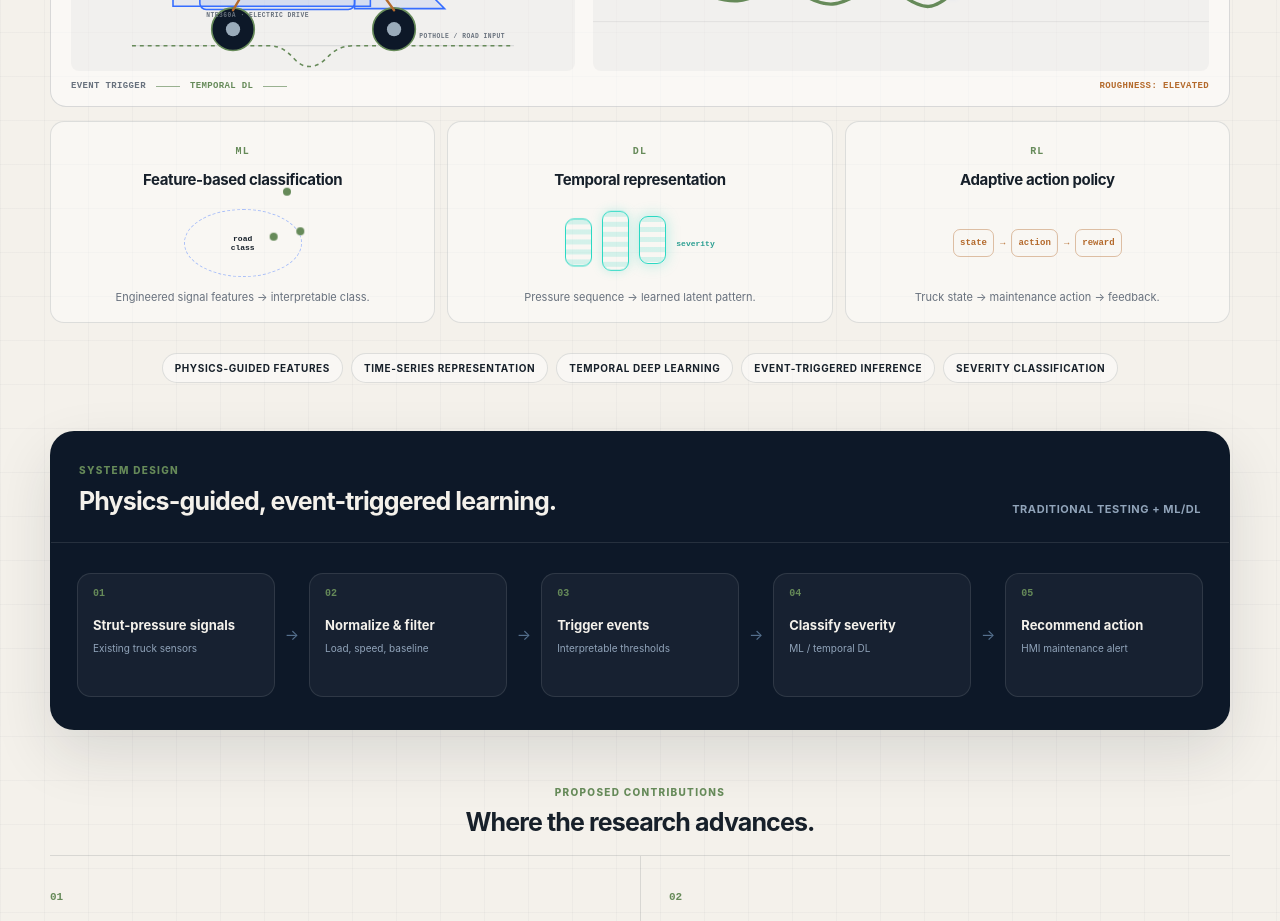
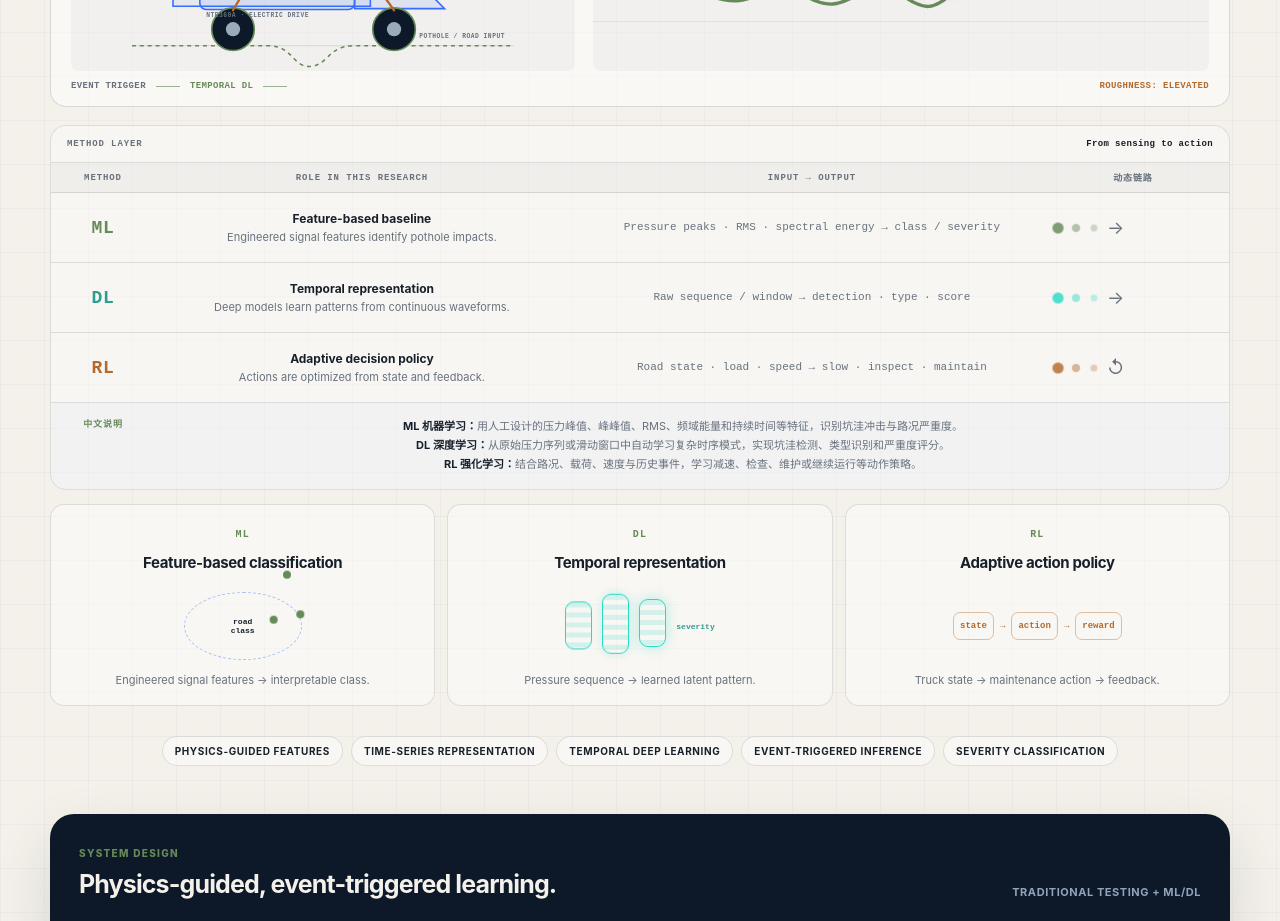
Before and after one commit to jiangjian9803-eng/jiangjian9803-eng.github.io, a Next.js app: page / in a window 1280 px wide. Shown: the part 4060-4981 px from the top of the page. Built offline with nearby package versions, Linux system fonts and the light colour scheme.

Commit message:
Add bilingual ML DL RL application map

```diff
--- a/index.html
+++ b/index.html
@@ -237,6 +237,14 @@
               </div>
               <div class="physics-demo-footer"><span>event trigger</span><i></i><b>temporal DL</b><i></i><strong>roughness: elevated</strong></div>
             </div>
+            <div class="method-map" aria-label="Bilingual ML DL RL application map">
+              <div class="method-map-head"><span>METHOD LAYER</span><strong>From sensing to action</strong></div>
+              <div class="method-map-row method-map-columns"><b>METHOD</b><b>ROLE IN THIS RESEARCH</b><b>INPUT → OUTPUT</b><b>动态链路</b></div>
+              <div class="method-map-row"><strong class="method-code ml">ML</strong><div><b>Feature-based baseline</b><small>Engineered signal features identify pothole impacts.</small></div><div class="method-io">Pressure peaks · RMS · spectral energy → class / severity</div><div class="method-flow ml-flow"><i></i><i></i><i></i><span>→</span></div></div>
+              <div class="method-map-row"><strong class="method-code dl">DL</strong><div><b>Temporal representation</b><small>Deep models learn patterns from continuous waveforms.</small></div><div class="method-io">Raw sequence / window → detection · type · score</div><div class="method-flow dl-flow"><i></i><i></i><i></i><span>→</span></div></div>
+              <div class="method-map-row"><strong class="method-code rl">RL</strong><div><b>Adaptive decision policy</b><small>Actions are optimized from state and feedback.</small></div><div class="method-io">Road state · load · speed → slow · inspect · maintain</div><div class="method-flow rl-flow"><i></i><i></i><i></i><span>↺</span></div></div>
+              <div class="method-map-cn"><span>中文说明</span><p><b>ML 机器学习：</b>用人工设计的压力峰值、峰峰值、RMS、频域能量和持续时间等特征，识别坑洼冲击与路况严重度。<br /><b>DL 深度学习：</b>从原始压力序列或滑动窗口中自动学习复杂时序模式，实现坑洼检测、类型识别和严重度评分。<br /><b>RL 强化学习：</b>结合路况、载荷、速度与历史事件，学习减速、检查、维护或继续运行等动作策略。</p></div>
+            </div>
             <div class="learning-modes" aria-label="Animated machine learning modes">
               <article class="learning-mode learning-mode-ml"><span class="learning-mode-code">ML</span><h4>Feature-based classification</h4><div class="learning-orbit"><i></i><i></i><i></i><b>road<br />class</b></div><p>Engineered signal features → interpretable class.</p></article>
               <article class="learning-mode learning-mode-dl"><span class="learning-mode-code">DL</span><h4>Temporal representation</h4><div class="learning-layers"><i></i><i></i><i></i><b>severity</b></div><p>Pressure sequence → learned latent pattern.</p></article>
--- a/styles.css
+++ b/styles.css
@@ -279,6 +279,20 @@ h1 em { position: relative; margin-top: .08em; color: var(--blue); font-style: n
 .physics-demo-footer i { width: 24px; height: 1px; background: var(--blue); opacity: .65; }
 .physics-demo-footer b { color: var(--blue); }
 .physics-demo-footer strong { margin-left: auto; color: #b46a2c; }
+.method-map { margin-top: 18px; border: 1px solid var(--line); border-radius: 16px; background: rgba(255,255,255,.4); overflow: hidden; }
+.method-map-head { display: flex; justify-content: space-between; padding: 13px 16px; border-bottom: 1px solid var(--line); }
+.method-map-head span, .method-map-head strong, .method-map-columns { color: var(--muted); font: 700 9px monospace; letter-spacing: .1em; text-transform: uppercase; }
+.method-map-head strong { color: var(--ink); letter-spacing: .04em; text-transform: none; }
+.method-map-row { display: grid; grid-template-columns: 72px 1.15fr 1.25fr 160px; gap: 14px; align-items: center; min-height: 70px; padding: 12px 16px; border-bottom: 1px solid var(--line); }
+.method-map-columns { min-height: 30px; padding-block: 8px; background: rgba(13,24,40,.035); }
+.method-map-row > div b { display: block; color: var(--ink); font-size: 12px; }
+.method-map-row small { display: block; margin-top: 4px; color: var(--muted); font-size: 11px; line-height: 1.4; }
+.method-code { font: 850 18px monospace; letter-spacing: .04em; }.method-code.ml { color: var(--blue); }.method-code.dl { color: #2b9e91; }.method-code.rl { color: #b46a2c; }
+.method-io { color: var(--muted); font: 11px/1.45 monospace; }
+.method-flow { display: flex; align-items: center; gap: 8px; }.method-flow i { width: 10px; height: 10px; border-radius: 50%; animation: method-pulse 1.6s ease-in-out infinite; }.method-flow i:nth-child(2) { animation-delay: .25s; }.method-flow i:nth-child(3) { animation-delay: .5s; }.method-flow span { color: var(--muted); font-size: 18px; }
+.ml-flow i { background: var(--blue); }.dl-flow i { background: #2bd9c4; }.rl-flow i { background: #b46a2c; }
+.method-map-cn { display: grid; grid-template-columns: 72px 1fr; gap: 14px; padding: 14px 16px 16px; background: rgba(53,109,255,.035); }.method-map-cn > span { color: #668a59; font: 850 9px monospace; letter-spacing: .1em; text-transform: uppercase; }.method-map-cn p { margin: 0; color: var(--muted); font-size: 11px; line-height: 1.7; }.method-map-cn b { color: var(--ink); }
+@keyframes method-pulse { 0%, 100% { opacity: .3; transform: scale(.7); } 50% { opacity: 1; transform: scale(1.25); } }
 .learning-modes { display: grid; grid-template-columns: repeat(3, 1fr); gap: 12px; margin-top: 14px; }
 .learning-mode { position: relative; min-height: 190px; overflow: hidden; padding: 16px; border: 1px solid var(--line); border-radius: 14px; background: rgba(255,255,255,.42); }
 .learning-mode-code { color: #668a59; font: 850 10px/1 monospace; letter-spacing: .12em; }
@@ -416,6 +430,10 @@ footer { display: flex; justify-content: space-between; padding-block: 25px 40px
   .research-flow div:last-child { grid-column: 1 / -1; }
   .physics-demo-grid { grid-template-columns: 1fr; }
   .learning-modes { grid-template-columns: 1fr; }
+  .method-map-row { grid-template-columns: 54px 1fr; }
+  .method-map-columns { display: none; }
+  .method-map-row .method-io, .method-map-row .method-flow { grid-column: 2; }
+  .method-map-cn { grid-template-columns: 54px 1fr; }
   .feasibility-roadmap { align-items: flex-start; flex-direction: column; }
   .feasibility-roadmap i { display: none; }
   .research-plan-heading { align-items: center; }
```
